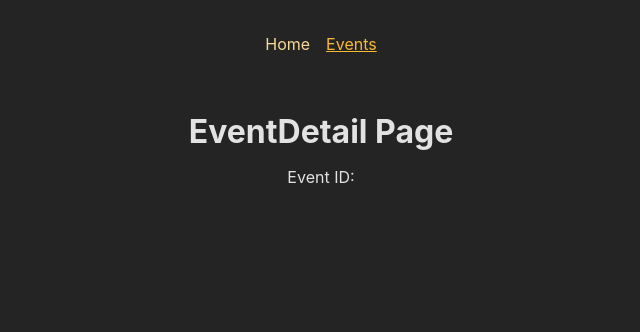
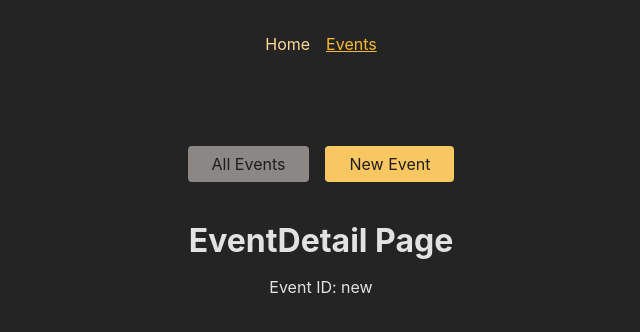
Before and after one commit to junwon-hwang/react-study202406, a React (Create React App) app: page /events/new in a window 1280 px wide. Shown: the top 332 px of the page, without its empty margins (319-959 px from the left). Built offline with nearby package versions, Linux system fonts and the light colour scheme.

Commit message:
# 레이아웃 리팩토링

```diff
--- a/src/App.js
+++ b/src/App.js
@@ -6,28 +6,34 @@ import RootLayout from './components/RouteExample/layout/RootLayout';
 import ErrorPage from './components/RouteExample/pages/ErrorPage';
 import Events from './components/RouteExample/pages/Events';
 import EventDetail from './components/RouteExample/pages/EventDetail';
+import EventLayout from './components/RouteExample/layout/EventLayout';
 
 
-// 라우터 설정
-const router =createBrowserRouter([
-
-  {path:'/',
-   element: <RootLayout />,
-   errorElement: <ErrorPage />,
-   children:[
-    {index: true , element: <Home />},
-    {path: 'events' , element: <Events />},
-    {path: 'events/:evnetId' , element: <EventDetail />},
-   ]
+// 라우터 설정(react paging처리 방법)
+const router = createBrowserRouter([
+  {
+    path: '/',
+    element: <RootLayout />,
+    errorElement: <ErrorPage />,
+    children: [
+      { index: true, element: <Home /> },
+      {
+        path:'events',
+        element:<EventLayout />,
+        children:[
+          { index : true, element: <Events /> },
+          { path: ':eventId', element: <EventDetail /> },
+        ]
+      },
+    ]
   },
 ]);
 
-const App = () =>{
+const App = () => {
 
   return (
-    <RouterProvider router={router}/>
+    <RouterProvider router={router} />
   );
-
 };
 
 export default App;
--- /dev/null
+++ b/src/components/RouteExample/components/EventList.js
@@ -0,0 +1,31 @@
+import React from 'react'
+import styles from './EventList.module.scss'
+import { Link } from 'react-router-dom';
+
+const EventList = ({eventList}) => {
+
+  const {events, list, item, content} = styles;
+
+  return (
+    <div className={events}>
+      <h1>All Events</h1>
+      <ul className={list}>
+        {
+          eventList.map(ev => (
+            <li key={ev.id} className={item}>
+              <Link to={ev.id.toString()}>
+                <img src={ev.image} alt={ev.title}/>
+                <div className={content}>
+                  <h2>{ev.title}</h2>
+                  <time>{ev.date}</time>
+                </div>
+              </Link>
+            </li>
+          ))
+        }
+      </ul>
+    </div>
+  )
+}
+
+export default EventList
--- /dev/null
+++ b/src/components/RouteExample/components/EventList.module.scss
@@ -0,0 +1,37 @@
+.events {
+  margin: 2rem auto;
+  max-width: 40rem;
+}
+
+.list {
+  display: flex;
+  flex-direction: column;
+  gap: 1rem;
+}
+
+.item {
+  img {
+    width: 33%;
+    object-fit: cover;
+  }
+  a {
+    text-decoration: none;
+    color: inherit;
+    display: flex;
+    background-color: var(--color-gray-800);
+    border-radius: 4px;
+    overflow: hidden;
+
+    &:hover {
+      transform: scale(1.02);
+      background-color: var(--color-gray-700);
+    }
+  }
+  h2 {
+    margin: 0 0 1rem 0;
+  }
+}
+
+.content {
+  padding: 1rem;
+}
--- /dev/null
+++ b/src/components/RouteExample/layout/EventLayout.js
@@ -0,0 +1,14 @@
+import React from 'react'
+import EventsNavigation from './EventNavigation'
+import { Outlet } from 'react-router-dom'
+
+const EventLayout = () => {
+  return (
+    <>
+      <EventsNavigation />
+      <Outlet />
+    </>
+  )
+}
+
+export default EventLayout
--- /dev/null
+++ b/src/components/RouteExample/layout/EventNavigation.js
@@ -0,0 +1,26 @@
+import React from "react";
+import styles from './EventNavigation.module.scss';
+import {NavLink} from "react-router-dom";
+
+const EventsNavigation = () => {
+
+  const activeClassFn = ({isActive}) => {
+    return isActive ? styles.active : undefined;
+  };
+  return (
+    <header className={styles.header}>
+      <nav>
+        <ul className={styles.list}>
+          <li>
+            <NavLink to="/events" className={activeClassFn} end>All Events</NavLink>
+          </li>
+          <li>
+            <NavLink to="/events/new" className={activeClassFn}>New Event</NavLink>
+          </li>
+        </ul>
+      </nav>
+    </header>
+  );
+};
+
+export default EventsNavigation;
--- /dev/null
+++ b/src/components/RouteExample/layout/EventNavigation.module.scss
@@ -0,0 +1,24 @@
+.header {
+  padding: 2rem;
+  display: flex;
+  justify-content: center;
+}
+
+.list {
+  display: flex;
+  gap: 1rem;
+
+  a {
+    background-color: var(--color-gray-500);
+    color: var(--color-gray-900);
+    padding: 0.5rem 1.5rem;
+    border-radius: 4px;
+    text-decoration: none;
+
+    &:hover,
+    &:active,
+    &.active {
+      background-color: var(--color-primary-600);
+    }
+  }
+}
--- a/src/components/RouteExample/pages/EventDetail.js
+++ b/src/components/RouteExample/pages/EventDetail.js
@@ -2,7 +2,7 @@ import React from 'react';
 import { useParams } from 'react-router-dom';
 
 const EventDetail = () => {
-  const { eventId : id } = useParams();
+  const { eventId: id } = useParams();
 
   return (
     <>
--- a/src/components/RouteExample/pages/Events.js
+++ b/src/components/RouteExample/pages/Events.js
@@ -1,5 +1,7 @@
 import React, { useEffect, useState } from "react";
 import { Link } from "react-router-dom";
+import EventList from "../components/EventList";
+import EventsNavigation from "../layout/EventNavigation";
 
 const Events = () => {
   const [eventList, setEventList] = useState([]);
@@ -28,13 +30,7 @@ const Events = () => {
   return (
     <>
       <h1>Events Page</h1>
-      <ul>
-        {eventList.map((event) => (
-          <li key={event.id}>
-            <Link to={event.id}>{event.title}</Link>
-          </li>
-        ))}
-      </ul>
+      <EventList eventList={eventList}/>
     </>
   );
 };
```
